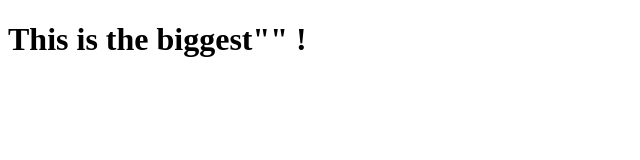
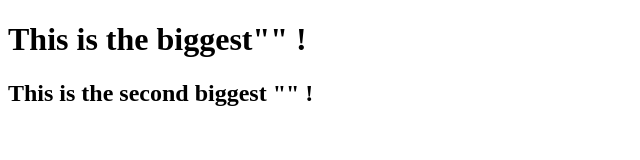
Before and after one commit to Daniel120703/githubChallenge1, a plain HTML site: page index.html in a window 1280 px wide. Shown: the whole page, without its empty margins (0-640 px from the left). Drawn offline with Linux system fonts and the light colour scheme.

Commit message:
Add a <h2>

```diff
--- a/index.html
+++ b/index.html
@@ -8,5 +8,6 @@
 </head>
 <body>
    <h1>This is the biggest"<hX>" !</h1>
+        <h2>This is the second biggest "<hX>" !</h2>
 </body>
 </html>
```
